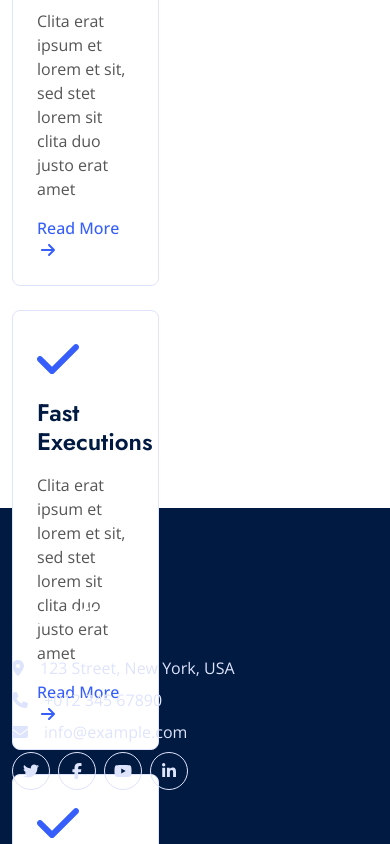
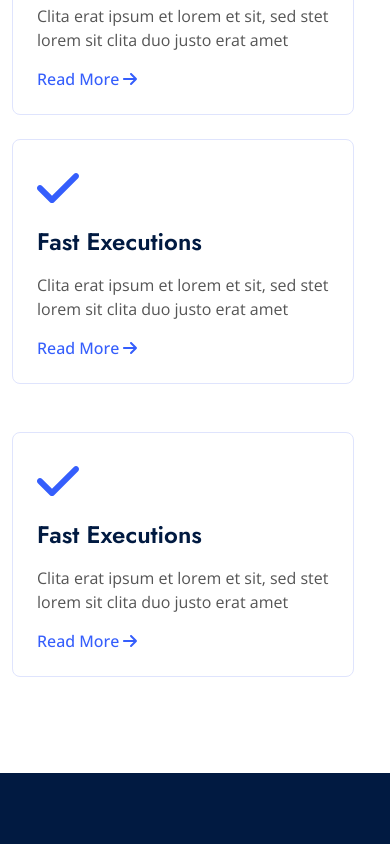
Before and after one commit to idembele70/finanza, a React (Create React App) app: page /finanza/feature in a window 390 px wide. Shown: the part 1060-1904 px from the top of the page. Built offline with nearby package versions, Linux system fonts and the light colour scheme.

Commit message:
[Features] fixed right responsive

```diff
--- a/src/components/Features.tsx
+++ b/src/components/Features.tsx
@@ -36,9 +36,6 @@ const Left = styled(Col)`
   padding-left: 0;
 `;
 const Right = styled(Col)`
-  display: flex;
-  gap: 24px;
-  max-height: 565px;
   ${mdDown({
     paddingLeft: 0,
   })}
@@ -49,11 +46,9 @@ const Right = styled(Col)`
 const RightCol = styled.div`
   margin: -24px -12px 0;
   display: flex;
-  flex-direction: column;
   justify-content: center;
-  flex-wrap: wrap;
   ${smDown({
-    width: "100%",
+    flexDirection: "column",
   })}
 `;
 
@@ -61,8 +56,15 @@ const RightItemContainer = styled.div`
   margin-top: 24px;
   padding: 0 12px;
   width: 50%;
+  display: flex;
+  flex-direction: column;
+  justify-content: center;
+  ${smDown({
+    width: "100%",
+  })}
 `;
 const RightItem = styled.div`
+  margin-top: 24px;
   padding: 24px;
   border: 1px solid ${({ theme }) => theme.palette.primary.light};
   border-radius: ${({ theme }) => theme.borderRadius};
@@ -99,7 +101,7 @@ const Features = () => {
     title: string;
     desc: string;
   }
-  const rightItemCol: IRightItem[] = [
+  const rightItemLeftCol: IRightItem[] = [
     {
       title: "Fast Executions",
       desc: "Clita erat ipsum et lorem et sit, sed stet lorem sit clita duo justo erat amet",
@@ -108,6 +110,8 @@ const Features = () => {
       title: "Fast Executions",
       desc: "Clita erat ipsum et lorem et sit, sed stet lorem sit clita duo justo erat amet",
     },
+  ];
+  const rightItemRightCol: IRightItem[] = [
     {
       title: "Fast Executions",
       desc: "Clita erat ipsum et lorem et sit, sed stet lorem sit clita duo justo erat amet",
@@ -165,9 +169,9 @@ const Features = () => {
       </Left>
       <Right>
         <RightCol ref={rightEl}>
-          {rightItemCol.map(({ title, desc }, idx) => (
-            <RightItemContainer ref={addToRightItemsEl} key={idx}>
-              <RightItem>
+          <RightItemContainer ref={addToRightItemsEl}>
+            {rightItemLeftCol.map(({ title, desc }, idx) => (
+              <RightItem key={idx}>
                 <Icon icon={["fas", "check"]} />
                 <RightItemTitle>{title}</RightItemTitle>
                 <StyledParagraph>{desc}</StyledParagraph>
@@ -176,8 +180,21 @@ const Features = () => {
                   <RightItemBtnIcon icon={["fas", "arrow-right"]} />
                 </RightItemButton>
               </RightItem>
-            </RightItemContainer>
-          ))}
+            ))}
+          </RightItemContainer>
+          <RightItemContainer ref={addToRightItemsEl}>
+            {rightItemRightCol.map(({ title, desc }, idx) => (
+              <RightItem key={idx}>
+                <Icon icon={["fas", "check"]} />
+                <RightItemTitle>{title}</RightItemTitle>
+                <StyledParagraph>{desc}</StyledParagraph>
+                <RightItemButton to="">
+                  Read More
+                  <RightItemBtnIcon icon={["fas", "arrow-right"]} />
+                </RightItemButton>
+              </RightItem>
+            ))}
+          </RightItemContainer>
         </RightCol>
       </Right>
     </Container>
```
